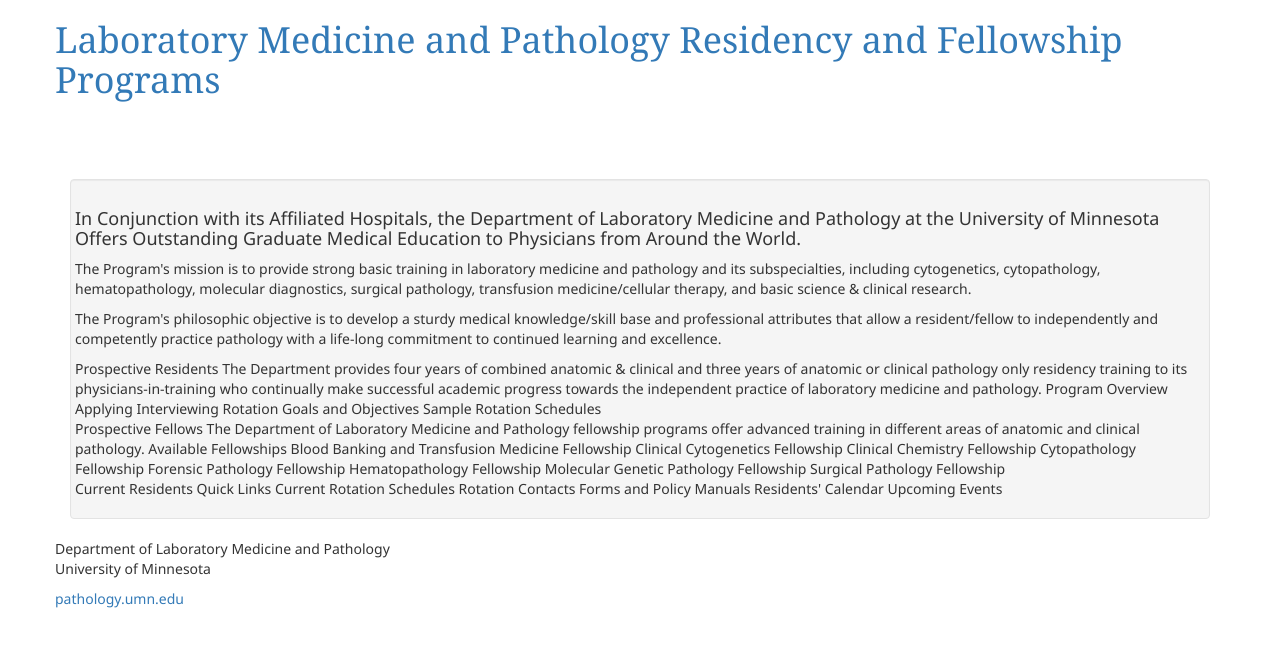
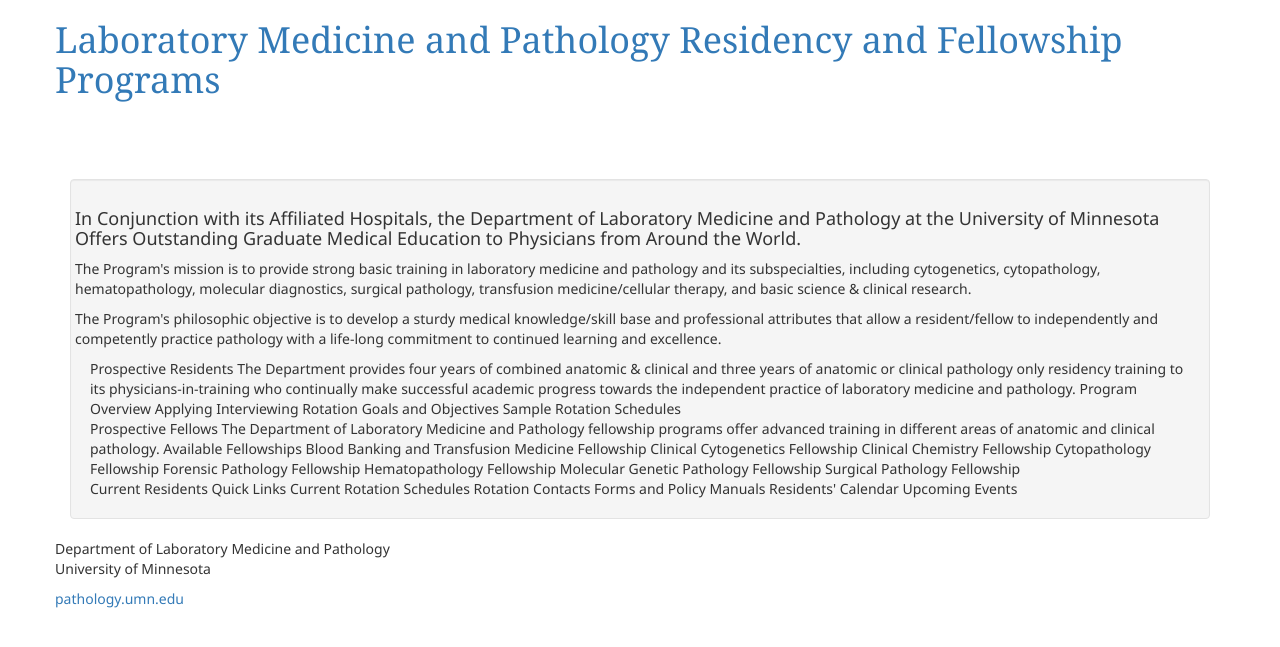
Before and after one commit to bdunnette/fragmentary-lesion, a Jekyll site: the page built from index.html, in a window 1280 px wide. Shown: the top 647 px of the page. Built offline with Jekyll 4.4.1, drawn with Linux system fonts in a browser that asks for light colours; nearby versions of some CDN libraries; Markdown is read by kramdown in place of the engine named in the settings.

Commit message:
Updated index.html

```diff
--- a/index.html
+++ b/index.html
@@ -14,7 +14,7 @@
 			<p>The Program's philosophic objective is to develop a sturdy medical knowledge/skill base and professional attributes that allow a resident/fellow to independently and competently practice pathology with a life-long commitment to continued learning and excellence.<p>
   		</div>
 	</div>
-	<div class="row">
+	<div class="row-fluid">
       <div class="span4">
 
 Prospective Residents
@@ -29,7 +29,7 @@
 
 
       </div>
-      <div class="small-4 columns">
+      <div class="span4">
 
 
 Prospective Fellows
```
